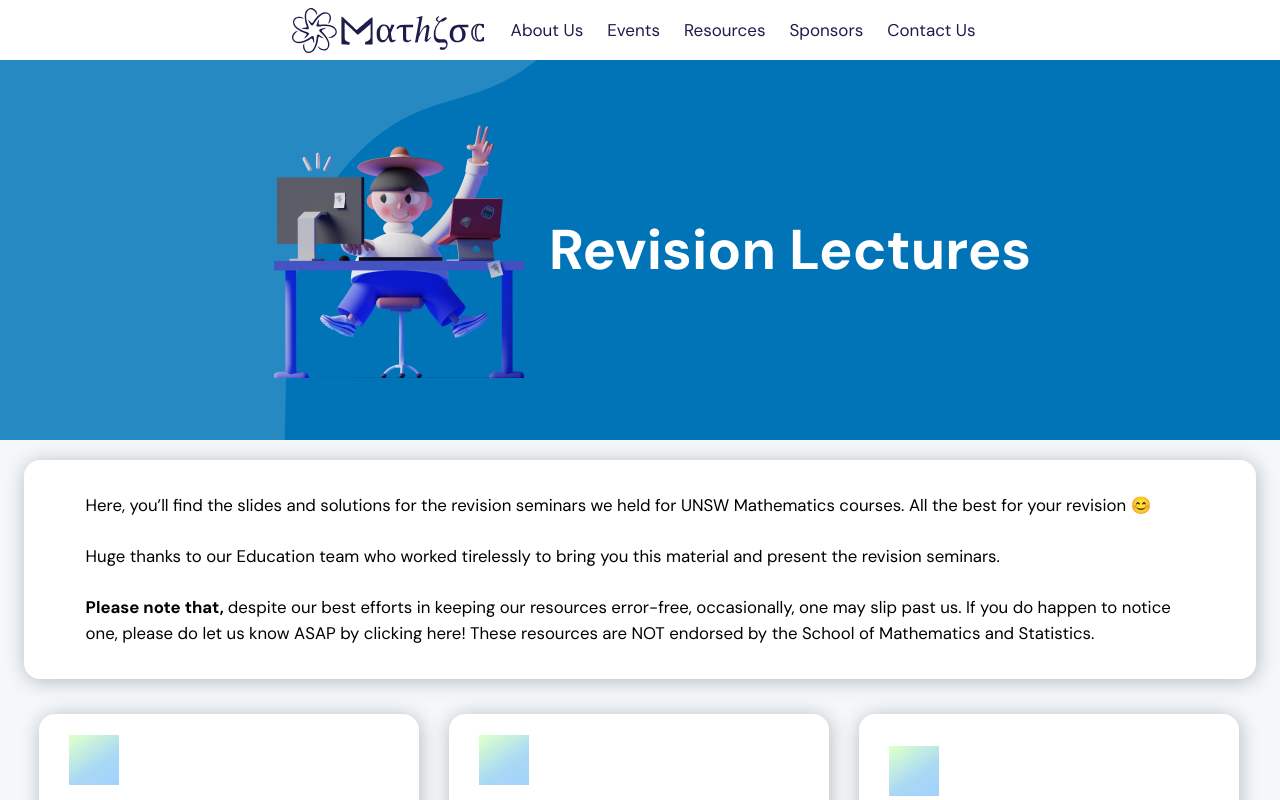
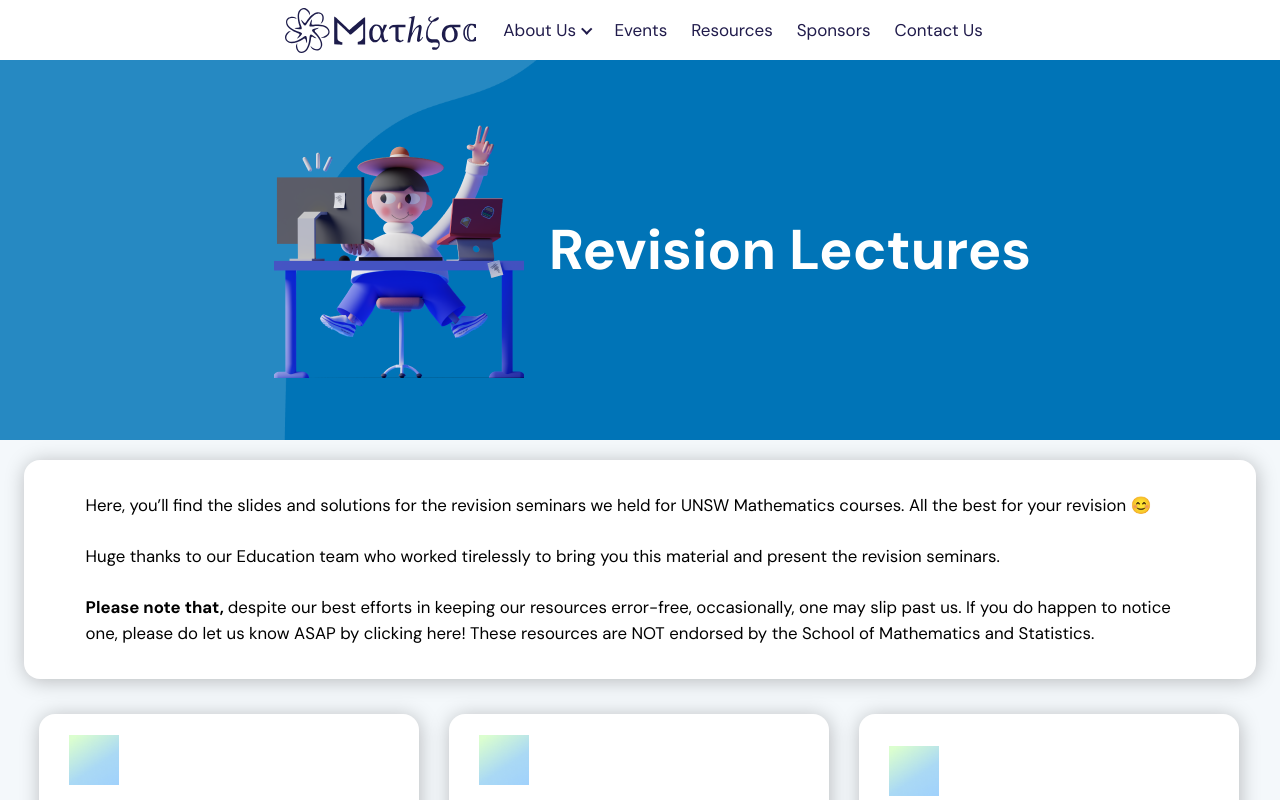
Before and after one commit to MathSocUNSW/mathsoc-website, a Next.js app in the folder frontend/: page /resources/revision in a window 1280 px wide. Shown: the top 800 px of the page. Built offline with nearby package versions, Linux system fonts and the light colour scheme.

Commit message:
Dropdown Nav bar

```diff
--- a/frontend/src/components/NavBar.tsx
+++ b/frontend/src/components/NavBar.tsx
@@ -1,10 +1,12 @@
 import React, { useState, useContext } from "react";
 import Link from "next/link";
-import { Container, Switch } from "@material-ui/core";
+import { Container } from "@material-ui/core";
 
+import useWindowDimensions from "src/helpers/useWindowDimensions";
 import navLinks from "src/data/navLinks";
 import styles from "src/styles/NavBar.module.scss";
 import Hamburger from "hamburger-react";
+import NavItem from "./NavItem";
 
 const NavBar: React.FC = () => {
   // mobile
@@ -18,6 +20,8 @@ const NavBar: React.FC = () => {
     boxShadow: "1px 3px 20px 0 rgba(0, 0, 0, 0.25)"
   };
   // TODO: dark mode (with useContext)
+
+  const { width } = useWindowDimensions();
 
   return (
     <header className={styles.navbar} style={isStuck ? stuckShadow : {}}>
@@ -40,12 +44,8 @@ const NavBar: React.FC = () => {
           </div>
           <nav className={isOpen ? `${styles.navItems}` + ` ${styles.open}` : `${styles.navItems}`}>
             <ul className={styles.navLinks}>
-              {navLinks.map(({ name, route }) => (
-                <li key={name} className={styles.navLink} onClick={() => setOpen(false)}>
-                  <Link href={route}>
-                    <a>{name}</a>
-                  </Link>
-                </li>
+              {navLinks.map((item) => (
+                <NavItem key={item.name} navData={item} setOpen={setOpen} width={width} />
               ))}
             </ul>
           </nav>
--- /dev/null
+++ b/frontend/src/components/NavDropdown.tsx
@@ -0,0 +1,29 @@
+import React from "react";
+import Link from "next/link";
+
+import { subPage } from "src/data/navLinks";
+import styles from "src/styles/NavDropdown.module.scss";
+
+interface NavDropdownProps {
+  items: subPage[];
+  setDropdown: React.Dispatch<React.SetStateAction<boolean>>;
+  baseRoute: string;
+}
+
+const NavDropdown: React.FC<NavDropdownProps> = ({ items, setDropdown, baseRoute }) => {
+  return (
+    <div className={styles.mainContainer}>
+      {items.map((item) => (
+        <Link href={baseRoute + item.subRoute} key={item.name}>
+          <a>
+            <div className={styles.item} onClick={() => setDropdown(false)}>
+              {item.name}
+            </div>
+          </a>
+        </Link>
+      ))}
+    </div>
+  );
+};
+
+export default NavDropdown;
--- /dev/null
+++ b/frontend/src/components/NavItem.tsx
@@ -0,0 +1,58 @@
+import React from "react";
+import Link from "next/link";
+
+import { navLink } from "src/data/navLinks";
+import styles from "src/styles/NavItem.module.scss";
+import NavDropdown from "./NavDropdown";
+
+// Clean up, use extend
+interface NavItemProps {
+  navData: navLink;
+  setOpen: React.Dispatch<React.SetStateAction<boolean>>;
+  width: number;
+}
+
+const NavItem: React.FC<NavItemProps> = ({ navData, setOpen, width }) => {
+  const [dropdown, setDropdown] = React.useState(false);
+
+  const onMouseEnter = () => setDropdown(true);
+  const onMouseLeave = () => setDropdown(false);
+
+  const DesktopVersion = (
+    <div onMouseEnter={onMouseEnter} onMouseLeave={onMouseLeave}>
+      <NavDropdown items={navData.dropdown} setDropdown={setDropdown} baseRoute={navData.route} />
+    </div>
+  );
+
+  const MobileVersion = (
+    <div className={styles.mobileContainer}>
+      {navData.dropdown &&
+        navData.dropdown.map((item) => (
+          <li key={item.name} className={styles.navButton} onClick={() => setOpen(false)}>
+            <Link href={navData.route + item.subRoute}>
+              <a style={{ fontSize: "15px" }}>{item.name}</a>
+            </Link>
+          </li>
+        ))}
+    </div>
+  );
+
+  return (
+    <div>
+      {/* Done to separate CSS attributes from mainContainer and dropdown */}
+      <div className={styles.mainContainer} onMouseEnter={onMouseEnter} onMouseLeave={onMouseLeave}>
+        <li className={styles.navButton} onClick={() => setOpen(false)}>
+          <Link href={navData.route}>
+            <a>
+              {navData.name} {navData.dropdown && <div className={styles.navArrow} />}
+            </a>
+          </Link>
+        </li>
+      </div>
+      {navData.dropdown && dropdown && width > 860 && DesktopVersion}
+      {navData.dropdown && !(width > 860) && MobileVersion}
+    </div>
+  );
+};
+
+export default NavItem;
--- a/frontend/src/data/navLinks.ts
+++ b/frontend/src/data/navLinks.ts
@@ -1,28 +1,42 @@
-interface navLink {
+export interface subPage {
+  name: string;
+  subRoute: string;
+}
+
+export interface navLink {
   name: string;
   route: string;
+  dropdown: subPage[] | null;
 }
 
 const navLinks: navLink[] = [
   {
     name: "About Us",
-    route: "/about"
+    route: "/about",
+    dropdown: [
+      { name: "Meet the team", subRoute: "/team" },
+      { name: "Former Team", subRoute: "/formerteam" }
+    ]
   },
   {
     name: "Events",
-    route: "/events"
+    route: "/events",
+    dropdown: null
   },
   {
     name: "Resources",
-    route: "/resources"
+    route: "/resources",
+    dropdown: null
   },
   {
     name: "Sponsors",
-    route: "/sponsors"
+    route: "/sponsors",
+    dropdown: null
   },
   {
     name: "Contact Us",
-    route: "/contact"
+    route: "/contact",
+    dropdown: null
   }
 ];
 
--- a/frontend/src/styles/NavBar.module.scss
+++ b/frontend/src/styles/NavBar.module.scss
@@ -70,17 +70,6 @@
   }
 }
 
-.navLink {
-  margin: 0 2px;
-  border-radius: 15px;
-  transition: 0.3s;
-  padding: 10px;
-  &:hover {
-    // REVIEW: colour/wanted
-    background-color: lightgrey;
-  }
-}
-
 .toggle {
   margin-left: 5px;
   @media screen and (max-width: $mobile) {
--- /dev/null
+++ b/frontend/src/styles/NavDropdown.module.scss
@@ -0,0 +1,32 @@
+@import "./variables.scss";
+
+.mainContainer {
+  // outline: auto;
+  background: white;
+  // width: 200px;
+  padding-right: 5px;
+  padding-bottom: 5px;
+  position: absolute;
+  top: $headerHeight;
+  // list-style: none;
+  text-align: start;
+  a {
+    text-decoration: none;
+    color: $darkNavy;
+    font-size: 14px;
+  }
+  border-bottom-left-radius: 10px;
+  border-bottom-right-radius: 10px;
+}
+
+.item {
+  // outline: auto;
+  margin: 0 3px;
+  border-radius: 15px;
+  transition: 0.3s;
+  padding: 10px;
+  &:hover {
+    // REVIEW: colour/wanted
+    background-color: lightgrey;
+  }
+}
--- /dev/null
+++ b/frontend/src/styles/NavItem.module.scss
@@ -0,0 +1,38 @@
+@import "./variables.scss";
+
+.navButton {
+  margin: 0 2px;
+  border-radius: 15px;
+  transition: 0.3s;
+  padding: 10px;
+  &:hover {
+    // REVIEW: colour/wanted
+    background-color: lightgrey;
+  }
+}
+
+.mainContainer {
+  // outline: auto;
+  height: 60px;
+  display: grid;
+  place-items: center;
+  @media screen and (max-width: $mobile) {
+    height: 100%;
+  }
+}
+
+.navArrow {
+  border: solid $darkNavy;
+  border-width: 0 2px 2px 0;
+  display: inline-block;
+  padding: 2.75px;
+  transform: rotate(45deg);
+  -webkit-transform: rotate(45deg);
+  margin-bottom: 3.25px;
+  margin-left: 2.5px;
+}
+
+.mobileContainer {
+  display: flex;
+  flex-direction: column;
+}
```
